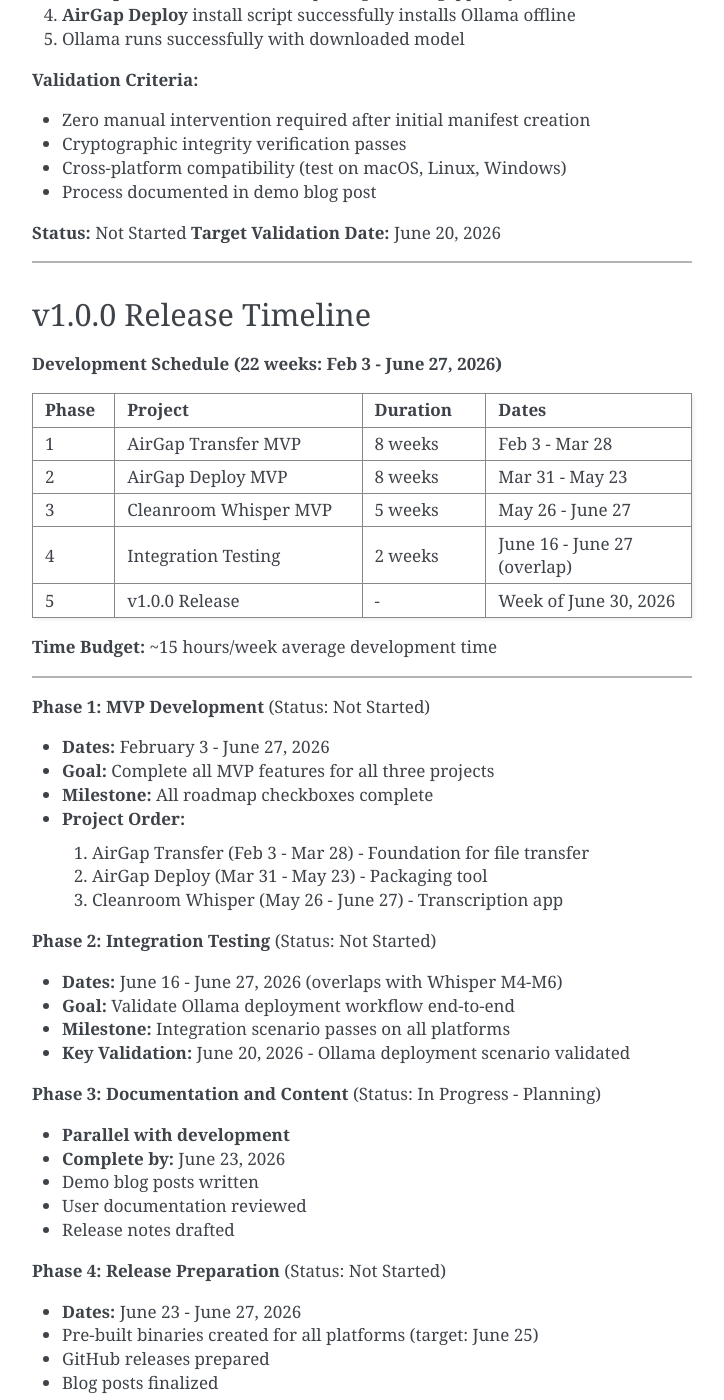
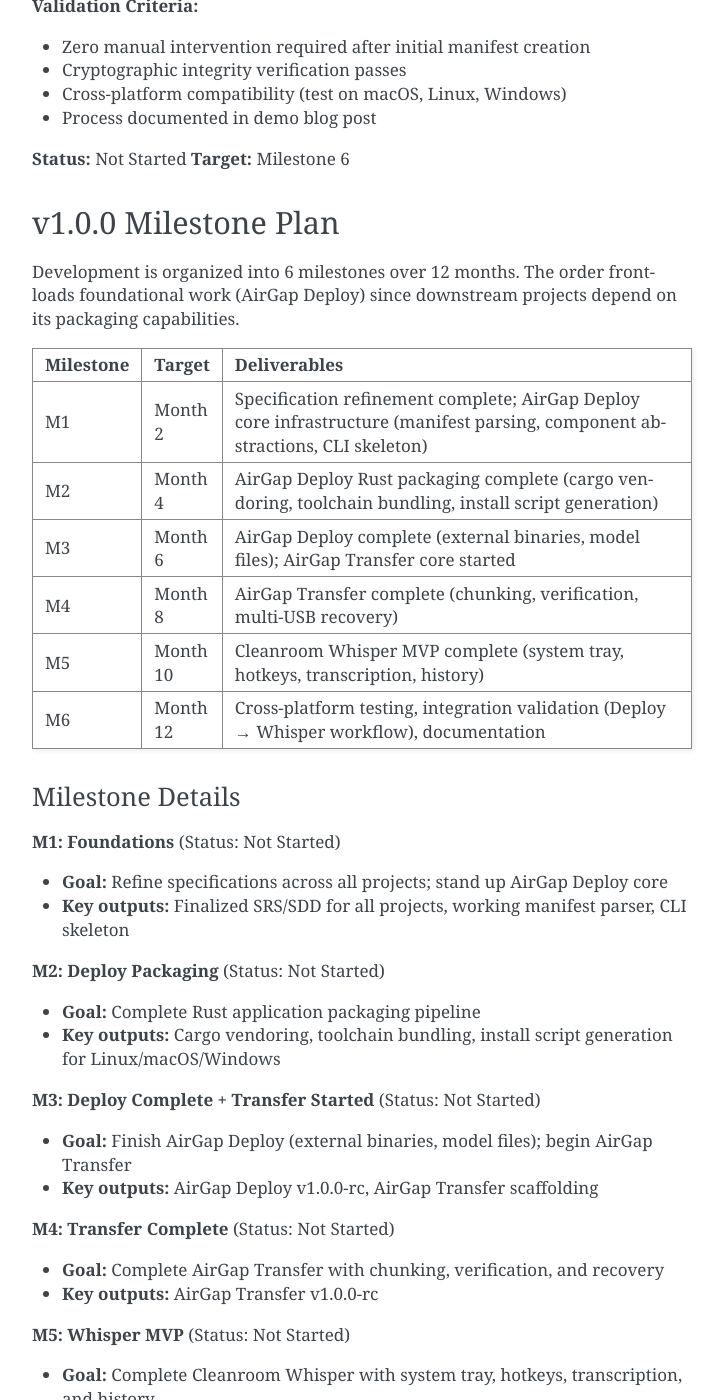
Before and after one commit to Cleanroom-Labs/cleanroom-technical-docs, a Sphinx documentation site: the page built from source/meta/release-roadmap.rst, in a window 1280 px wide and 1400 px high, scrolled down 2213 px. Shown: the whole window, without its empty margins (388-1112 px from the left). Built offline with Sphinx 7.4.7, drawn with Linux system fonts in a browser that asks for light colours; some of the changed text lies outside the part shown.

Commit message:
docs: website cards, Sphinx docs tweaks, licensing and legal pages
- Make Whisper card active with shorter description
- Remove checkmarks from principles alignment table
- Remove redundant fields from meta-architecture project boundaries
- Wrap specification overview status in note admonition
- Add IEEE standards references to specification overview
- Rewrite release roadmap with 6-milestone/12-month structure
- Polish AirGap Deploy scope paragraph
- Add Scope & Limitations page (limits, disclaimers, security)
- Add Developer Guidelines page (AGPL expectations)
- Add Licensing page (AGPL + commercial licensing)
- Update project roadmaps to align with requirements and milestones

Co-Authored-By: Claude Opus 4.5 <noreply@anthropic.com>

```diff
--- a/source/index.rst
+++ b/source/index.rst
@@ -18,6 +18,8 @@ These three projects represent our near-term development focus and demonstrate c
    meta/specification-overview
    meta/competitive-landscape
    meta/release-roadmap
+   meta/scope-and-limitations
+   meta/licensing
 
 .. toctree::
    :maxdepth: 2
@@ -25,6 +27,7 @@ These three projects represent our near-term development focus and demonstrate c
 
    meta/sphinx-needs-guide
    meta/rust-integration-guide
+   meta/developer-guidelines
 
 .. toctree::
    :maxdepth: 1
--- a/source/meta/release-roadmap.rst
+++ b/source/meta/release-roadmap.rst
@@ -1,9 +1,7 @@
 Release Roadmap
 ===============
 
-This document coordinates release planning across the three foundation projects: Cleanroom Whisper, AirGap Deploy, and AirGap Transfer.
-
---------------
+This document coordinates release planning across the three foundation projects: AirGap Deploy, AirGap Transfer, and Cleanroom Whisper.
 
 Release Philosophy
 ------------------
@@ -13,15 +11,33 @@ The AirGap suite follows a **synchronized release strategy** for major versions:
 - **v1.0.0**: Coordinated release across all three projects
 - **Scope**: Minimum Viable Product (MVP) for each project
 - **Goal**: Demonstrate integrated workflows (e.g., Deploy → Transfer → Install)
-- **Target Date**: June 30, 2026
-- **Development Window**: February 3 - June 27, 2026 (22 weeks)
+- **Development Window**: 12 months, organized into 6 milestones
 
 Individual projects may have independent patch releases (v1.0.1, v1.0.2) for bug fixes, but major feature releases (v1.1, v2.0) will be coordinated.
 
---------------
-
 v1.0.0 Release Criteria
 -----------------------
+
+AirGap Deploy v1.0.0
+~~~~~~~~~~~~~~~~~~~~
+
+**Definition of Done:**
+
+- All MVP features implemented (see `Deploy Roadmap <../airgap-deploy/roadmap.html>`_)
+- Core components: RustApp, ExternalBinary, ModelFile working
+- Manifest validation working
+- Install script generation (Linux/macOS Bash, Windows PowerShell)
+- Cross-platform packaging support
+- Documentation complete
+- Ollama deployment workflow validated
+
+**Deliverables:**
+
+- Source code on GitHub
+- Pre-built binary
+- Demo blog post (Ollama scenario)
+- Manifest templates
+- User documentation
 
 AirGap Transfer v1.0.0
 ~~~~~~~~~~~~~~~~~~~~~~
@@ -43,28 +59,6 @@ AirGap Transfer v1.0.0
 - Demo blog post (Ollama + models scenario)
 - User documentation
 
-AirGap Deploy v1.0.0
-~~~~~~~~~~~~~~~~~~~~
-
-**Definition of Done:**
-
-- All MVP components implemented (see `Deploy Roadmap <../airgap-deploy/roadmap.html>`_)
-- Core components: RustApp, ExternalBinary, ModelFile working
-- Manifest validation working
-- Install script generation (Linux/macOS Bash, Windows PowerShell)
-- Cross-platform packaging support
-- Documentation complete
-- Ollama deployment workflow validated
-
-**Deliverables:**
-
-- Source code on GitHub
-- Pre-built binary
-- Demo blog post (Ollama scenario)
-- Manifest templates
-- User documentation
-
-
 Cleanroom Whisper v1.0.0
 ~~~~~~~~~~~~~~~~~~~~~~~~
 
@@ -83,8 +77,6 @@ Cleanroom Whisper v1.0.0
 - Pre-built binaries for all platforms
 - Demo blog post
 - User documentation
-
---------------
 
 Cross-Project Integration Milestones
 -------------------------------------
@@ -110,106 +102,79 @@ This end-to-end workflow must work for v1.0.0 release:
 - Process documented in demo blog post
 
 **Status:** Not Started
-**Target Validation Date:** June 20, 2026
+**Target:** Milestone 6
 
---------------
+v1.0.0 Milestone Plan
+----------------------
 
-v1.0.0 Release Timeline
------------------------
-
-**Development Schedule (22 weeks: Feb 3 - June 27, 2026)**
+Development is organized into 6 milestones over 12 months. The order front-loads foundational work (AirGap Deploy) since downstream projects depend on its packaging capabilities.
 
 .. list-table::
    :header-rows: 1
-   :widths: 10 30 15 25
+   :widths: 12 12 76
 
-   * - Phase
-     - Project
-     - Duration
-     - Dates
-   * - 1
-     - AirGap Transfer MVP
-     - 8 weeks
-     - Feb 3 - Mar 28
-   * - 2
-     - AirGap Deploy MVP
-     - 8 weeks
-     - Mar 31 - May 23
-   * - 3
-     - Cleanroom Whisper MVP
-     - 5 weeks
-     - May 26 - June 27
-   * - 4
-     - Integration Testing
-     - 2 weeks
-     - June 16 - June 27 (overlap)
-   * - 5
-     - v1.0.0 Release
-     - \-
-     - Week of June 30, 2026
+   * - Milestone
+     - Target
+     - Deliverables
+   * - M1
+     - Month 2
+     - Specification refinement complete; AirGap Deploy core infrastructure (manifest parsing, component abstractions, CLI skeleton)
+   * - M2
+     - Month 4
+     - AirGap Deploy Rust packaging complete (cargo vendoring, toolchain bundling, install script generation)
+   * - M3
+     - Month 6
+     - AirGap Deploy complete (external binaries, model files); AirGap Transfer core started
+   * - M4
+     - Month 8
+     - AirGap Transfer complete (chunking, verification, multi-USB recovery)
+   * - M5
+     - Month 10
+     - Cleanroom Whisper MVP complete (system tray, hotkeys, transcription, history)
+   * - M6
+     - Month 12
+     - Cross-platform testing, integration validation (Deploy → Whisper workflow), documentation
 
-**Time Budget:** ~15 hours/week average development time
+Milestone Details
+~~~~~~~~~~~~~~~~~
 
---------------
+**M1: Foundations** (Status: Not Started)
 
-**Phase 1: MVP Development** (Status: Not Started)
+- **Goal:** Refine specifications across all projects; stand up AirGap Deploy core
+- **Key outputs:** Finalized SRS/SDD for all projects, working manifest parser, CLI skeleton
 
-- **Dates:** February 3 - June 27, 2026
-- **Goal:** Complete all MVP features for all three projects
-- **Milestone:** All roadmap checkboxes complete
-- **Project Order:**
+**M2: Deploy Packaging** (Status: Not Started)
 
-  1. AirGap Transfer (Feb 3 - Mar 28) - Foundation for file transfer
-  2. AirGap Deploy (Mar 31 - May 23) - Packaging tool
-  3. Cleanroom Whisper (May 26 - June 27) - Transcription app
+- **Goal:** Complete Rust application packaging pipeline
+- **Key outputs:** Cargo vendoring, toolchain bundling, install script generation for Linux/macOS/Windows
 
-**Phase 2: Integration Testing** (Status: Not Started)
+**M3: Deploy Complete + Transfer Started** (Status: Not Started)
 
-- **Dates:** June 16 - June 27, 2026 (overlaps with Whisper M4-M6)
-- **Goal:** Validate Ollama deployment workflow end-to-end
-- **Milestone:** Integration scenario passes on all platforms
-- **Key Validation:** June 20, 2026 - Ollama deployment scenario validated
+- **Goal:** Finish AirGap Deploy (external binaries, model files); begin AirGap Transfer
+- **Key outputs:** AirGap Deploy v1.0.0-rc, AirGap Transfer scaffolding
 
-**Phase 3: Documentation and Content** (Status: In Progress - Planning)
+**M4: Transfer Complete** (Status: Not Started)
 
-- **Parallel with development**
-- **Complete by:** June 23, 2026
-- Demo blog posts written
-- User documentation reviewed
-- Release notes drafted
+- **Goal:** Complete AirGap Transfer with chunking, verification, and recovery
+- **Key outputs:** AirGap Transfer v1.0.0-rc
 
-**Phase 4: Release Preparation** (Status: Not Started)
+**M5: Whisper MVP** (Status: Not Started)
 
-- **Dates:** June 23 - June 27, 2026
-- Pre-built binaries created for all platforms (target: June 25)
-- GitHub releases prepared
-- Blog posts finalized
-- Marketing materials ready (if applicable)
+- **Goal:** Complete Cleanroom Whisper with system tray, hotkeys, transcription, and history
+- **Key outputs:** Cleanroom Whisper v1.0.0-rc
 
-**Phase 5: Coordinated Launch** (Status: Not Started)
+**M6: Integration & Release** (Status: Not Started)
 
-- **Target Date:** June 30, 2026
-- All three projects release v1.0.0 simultaneously
-- Blog posts published (intro + 3 demos)
-- Announcement on relevant channels
-- YouTube videos (if time permits)
-
-**Phase 6: Post-Launch** (Status: Not Started)
-
-- **Dates:** July 2026 onwards
-- Monitor for bug reports
-- Patch releases as needed (v1.0.1, v1.0.2, etc.)
-- Community feedback incorporation
-
---------------
+- **Goal:** Cross-platform testing, integration validation, documentation, coordinated launch
+- **Key outputs:** All three projects release v1.0.0 simultaneously, blog posts, demo content
 
 Individual Project Roadmaps
 ----------------------------
 
 For detailed MVP implementation plans, see:
 
+- `AirGap Deploy Roadmap <../airgap-deploy/roadmap.html>`_
 - `AirGap Transfer Roadmap <../airgap-transfer/roadmap.html>`_
-- `AirGap Deploy Roadmap <../airgap-deploy/roadmap.html>`_
 - `Cleanroom Whisper Roadmap <../cleanroom-whisper/roadmap.html>`_
 
 Each roadmap documents:
@@ -219,3 +184,13 @@ Each roadmap documents:
 - Definition of done
 - What's NOT in MVP (deferred features)
 - Progress tracking
+
+Progress Log
+~~~~~~~~~~~~
+
+========== ================================================================
+Date       Activity
+========== ================================================================
+2026-01-28 Created release roadmap and coordinated project specifications
+2026-01-31 Restructured from 22-week/5-phase plan to 6-milestone/12-month plan
+========== ================================================================
--- a/source/meta/specification-overview.rst
+++ b/source/meta/specification-overview.rst
@@ -6,7 +6,7 @@ This document provides an aggregate overview of requirements, test cases, and tr
 Artifact Types
 --------------
 
-Each project's documentation is organized around five artifact types that serve distinct roles in the development process.
+Each project's documentation is organized around five artifact types that serve distinct roles in the development process. The structure draws on IEEE 830 (SRS) for requirements, IEEE 1016 (SDD) for design specifications, and IEEE 829 for test documentation, adapted to the scale of these projects.
 
 .. raw:: html
 
@@ -64,7 +64,9 @@ In practice, this sequence is not strictly followed. Requirements and design spe
 
    <div style="margin-top: 1.5em;"></div>
 
-Currently, the projects track use cases, requirements, loose descriptions of design specifications, and preliminary test plans with some identified cases. Implementation traceability will be added as the software is developed. The design specifications may be formalized as the projects mature.
+.. note::
+
+   Currently, the projects track use cases, requirements, loose descriptions of design specifications, and preliminary test plans with some identified cases. Implementation traceability will be added as the software is developed. The design specifications may be formalized as the projects mature.
 
 .. Import needs from subprojects for aggregation (built first by Makefile)
 
```
Also changed, not shown: source/meta/developer-guidelines.rst (added, +55 -0 lines), source/meta/licensing.rst (added, +35 -0 lines), source/meta/meta-architecture.rst (+34 -34 lines), source/meta/principles.rst (+4 -4 lines), source/meta/scope-and-limitations.rst (added, +82 -0 lines).
